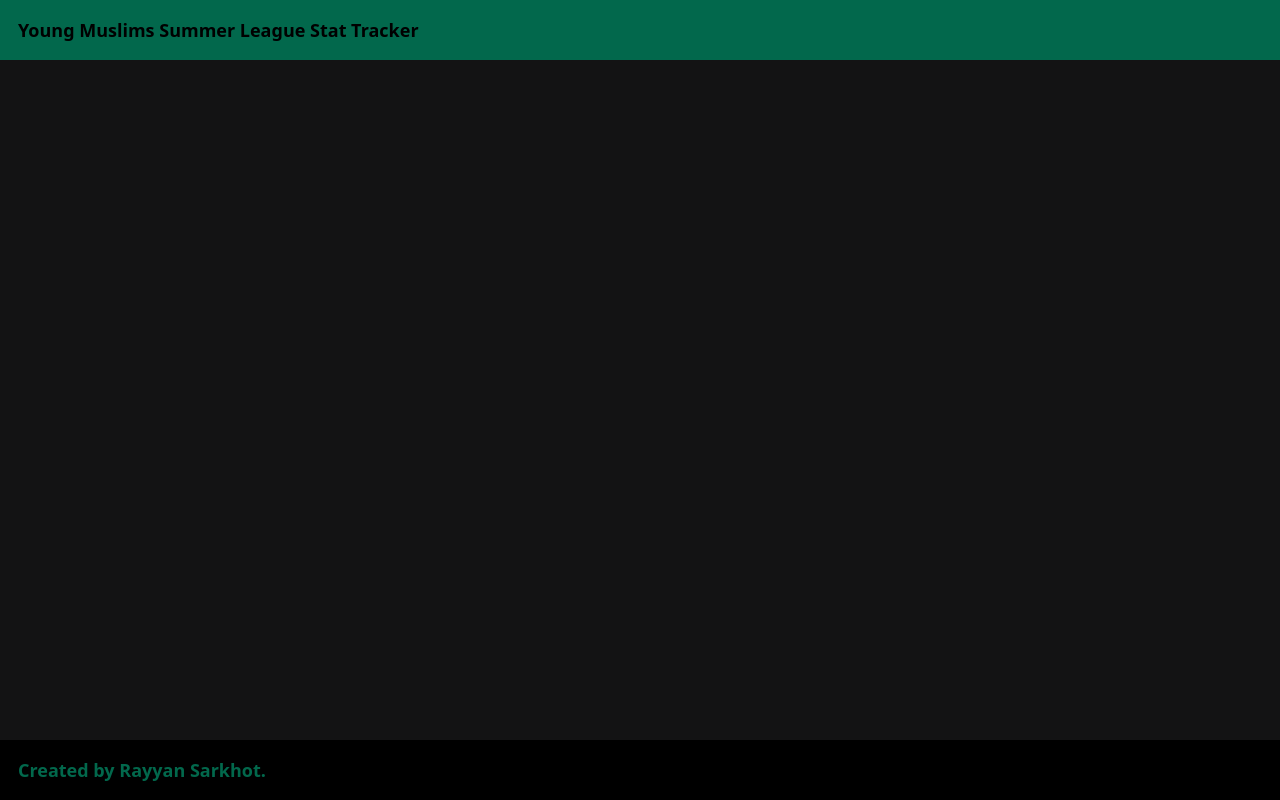
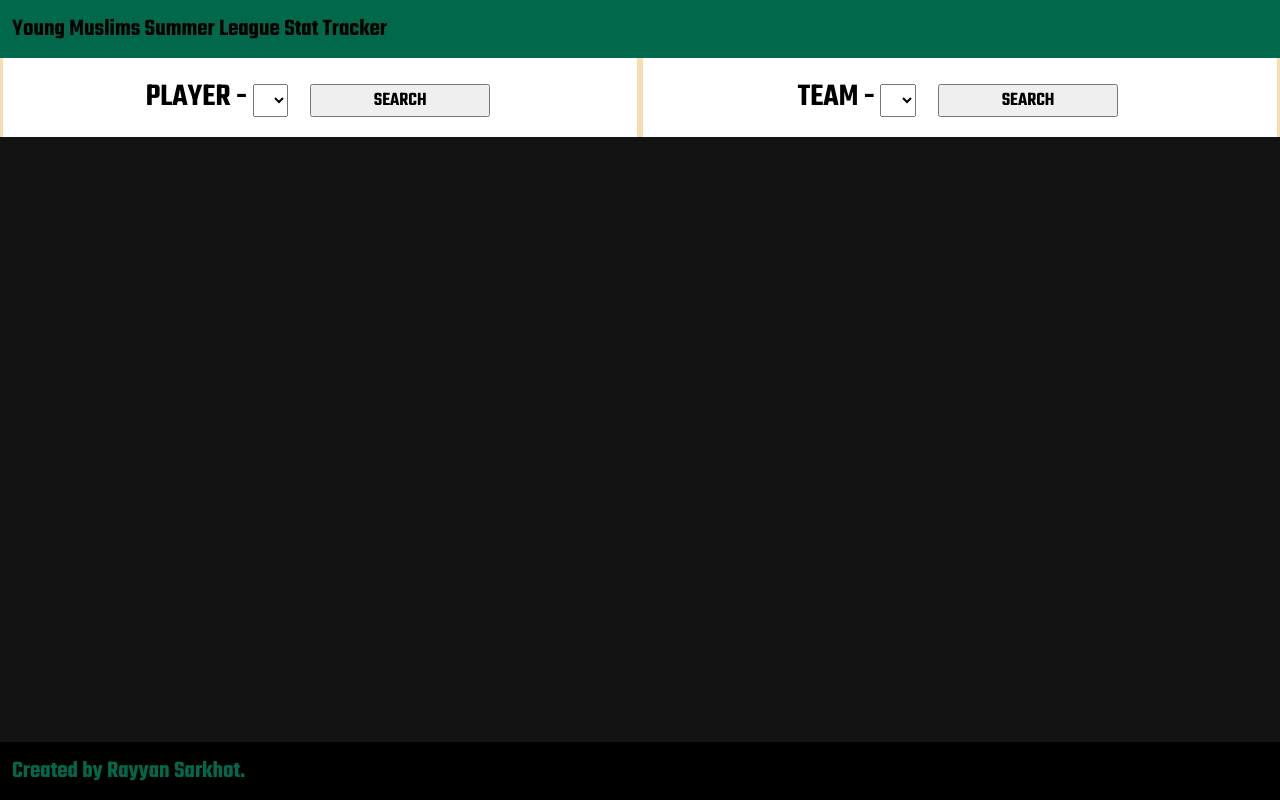
Before and after one commit to rayyansarkhot/YMSL-Deprecated, a website: page index.html in a window 1280 px wide. Drawn offline with Linux system fonts and the light colour scheme.

Commit message:
Finalized search design.

```diff
--- a/index.html
+++ b/index.html
@@ -6,6 +6,9 @@
     <meta http-equiv="X-UA-Compatible" content="ie=edge">
     <title>YMSL Stat Tracker</title>
     <link rel="stylesheet" href="style.css">
+    <style>
+      @import url('https://fonts.googleapis.com/css2?family=Teko:wght@600&display=swap');
+    </style>
   </head>
 
 
@@ -15,6 +18,43 @@
 
     <script src="./js/index.js"></script>
 
+    <!-- Div holds all actions user's can do to query stats in database. -->
+    <div class="statActionsDIV">
+
+      <!-- Holds function to get individual player's stats. -->
+      <div class="searchByPlayer">
+
+        <section class="dropdown">
+
+          <label for="player">PLAYER - </label>
+          <select name="player" id="player">
+            <option value=""></option>
+          </select>
+
+        </section>
+
+        <button id="searchByPlayerBTN">SEARCH</button>
+
+      </div>
+
+      <!-- Holds function to get a team's stats. -->
+      <div class="searchByTeam">
+
+        <section class="dropdown">
+
+          <label for="team">TEAM - </label>
+          <select name="TEAM" id="TEAM">
+            <option value=""></option>
+          </select>
+
+        </section>
+
+        <button id="searchByTeamBTN">SEARCH</button>
+
+      </div>
+
+    </div>
+
   </body>
 
   <footer>Created by Rayyan Sarkhot.</footer>
--- a/style.css
+++ b/style.css
@@ -3,6 +3,8 @@ body {
     background-color: #131314;
     box-sizing: border-box;
     margin:0;
+    font-family: 'Teko', sans-serif;
+
 
 }
 
@@ -10,9 +12,9 @@ header {
 
     background-color: #02684C;
     width: auto;
-    padding: 1em 0 1em 1em;
-    font-family: system-ui, -apple-system, BlinkMacSystemFont, 'Segoe UI', Roboto, Oxygen, Ubuntu, Cantarell, 'Open Sans', 'Helvetica Neue', sans-serif;
-    font-size: large;
+    padding: .5em 0 .5em .5em;
+    font-family: 'Teko', sans-serif;
+    font-size: 1.5em;
     font-weight: bold;
 
 }
@@ -20,9 +22,9 @@ header {
 footer {
 
     background-color: #000000;
-    padding: 1em 0 1em 1em;
-    font-family: system-ui, -apple-system, BlinkMacSystemFont, 'Segoe UI', Roboto, Oxygen, Ubuntu, Cantarell, 'Open Sans', 'Helvetica Neue', sans-serif;
-    font-size: large;
+    padding: .5em 0 .5em .5em;
+    font-family: 'Teko', sans-serif;
+    font-size: 1.5em;
     font-weight: bold;
     width: 100%;
     position: absolute;
@@ -32,3 +34,48 @@ footer {
     box-sizing: border-box;
 
 }
+
+
+.statActionsDIV {
+    background-color: white;
+    width: 100%;
+    display: flex;
+
+}
+
+.searchByPlayer {
+
+}
+
+.searchByTeam {
+
+}
+
+.searchByPlayer, .searchByTeam {
+    flex: 1;
+    padding: 1em;
+    border-right: .2em solid wheat;
+    border-left: .2em solid wheat;
+    text-align: center;
+}
+
+.dropdown {
+    display:inline-block;
+}
+
+#searchByTeamBTN, #searchByPlayerBTN {
+
+    font-family: 'Teko', sans-serif;
+    font-size: larger;
+    margin: .2em .2em .2em 1em;
+    width:30%;
+
+}
+
+label {
+    font-size: 2em;
+}
+
+select {
+    padding: .5em;
+}
```
